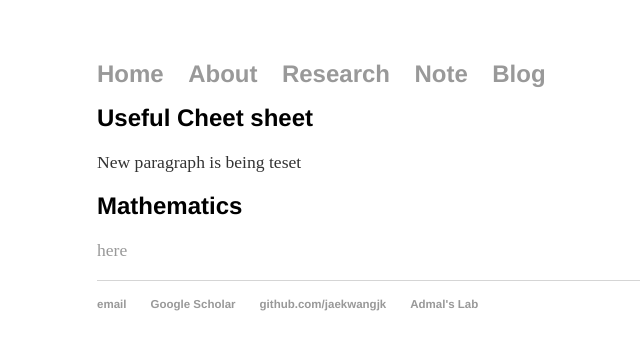
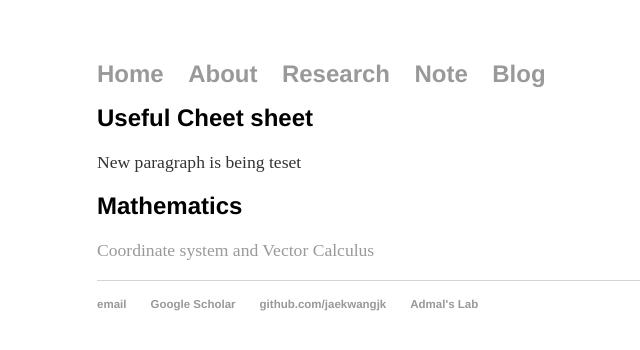
Before and after one commit to jaekwangjk/jaekwangjk.github.io, a Jekyll site: the page built from note.html, in a window 1280 px wide. Shown: the top 350 px of the page, without its empty margins (95-735 px from the left). Built offline with Jekyll 4.4.1, drawn with Linux system fonts in a browser that asks for light colours.

Commit message:
Update note.html

```diff
--- a/note.html
+++ b/note.html
@@ -10,7 +10,8 @@ title: Jaekwang Kim
 
 	<h1>Mathematics</h1>
 	<p>
-	<a href="https://jaekwangjk.github.io/my_cv.pdf">here</a></p>
+	<a href="https://jaekwangjk.github.io/pdfs/Coordinate System_Vector_Calculus.pdf">
+		Coordinate system and Vector Calculus</a></p>
 	</p>
 
 
```
